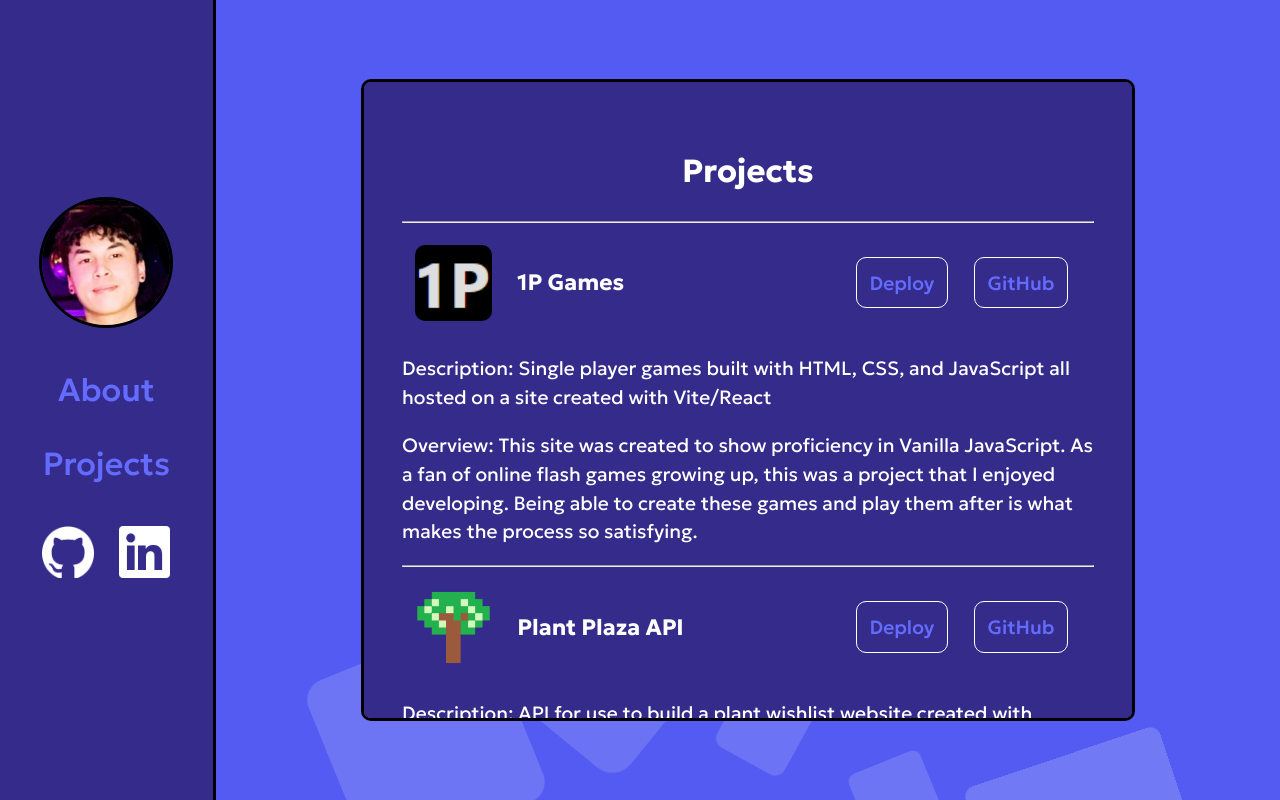
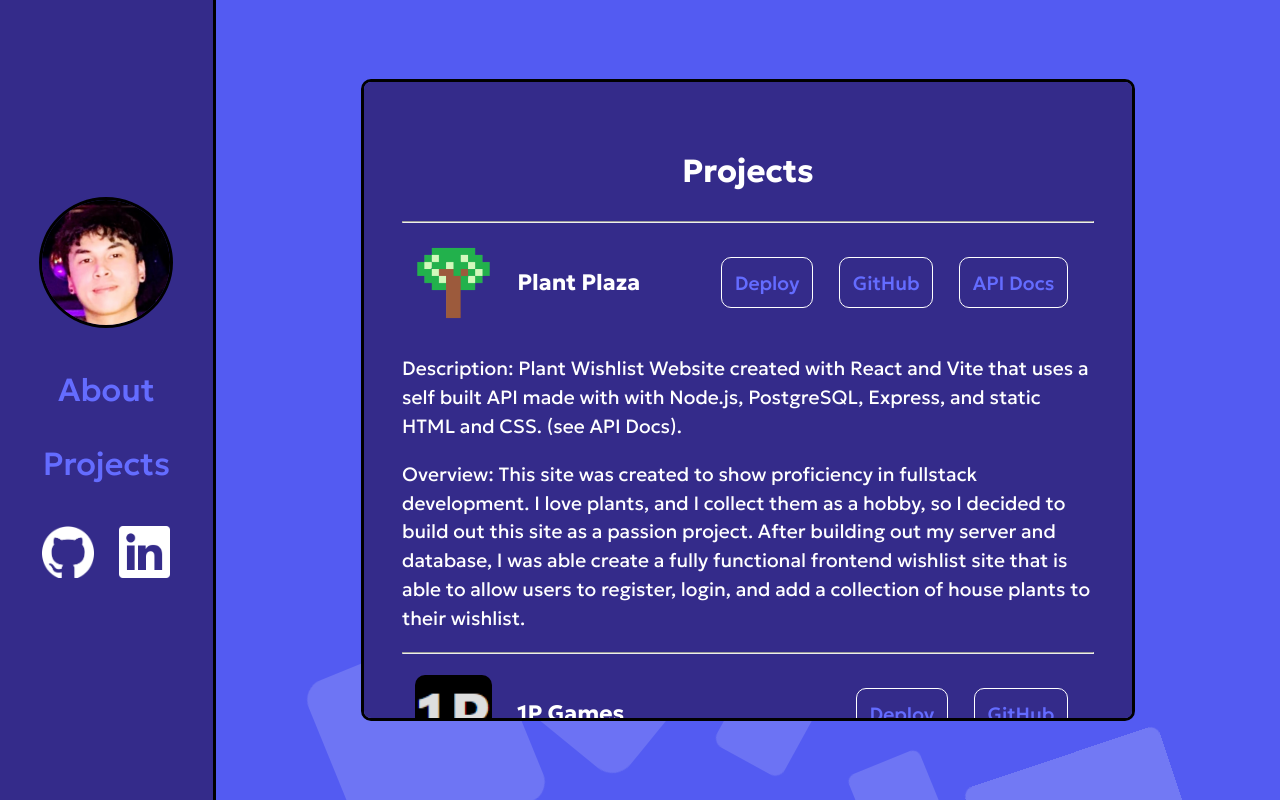
Before and after one commit to Trile16/personal-site, a React (Vite) app: page /projects in a window 1280 px wide. Built offline with nearby package versions, Linux system fonts and the light colour scheme.

Commit message:
added plant plaza frontend

```diff
--- a/src/Projects.jsx
+++ b/src/Projects.jsx
@@ -8,6 +8,51 @@ const Projects = () => {
     <div id="projects">
       <div id="projects-area">
         <h2 id="projects-title">Projects</h2>
+        <hr />
+        <div className="card">
+          <div className="project-header">
+            <div className="project-title">
+              <img className="project-image" src={plantplaza} />
+              <h3 className="project-name">Plant Plaza</h3>
+            </div>
+            <div>
+              <a
+                className="project-links"
+                href="https://plantplaza.netlify.app"
+                target="_blank"
+              >
+                Deploy
+              </a>
+              <a
+                className="project-links"
+                href="https://github.com/Trile16/plant-plaza"
+                target="_blank"
+              >
+                GitHub
+              </a>
+              <a
+                className="project-links"
+                href="https://plant-plaza-api.fly.dev"
+                target="_blank"
+              >
+                API Docs
+              </a>
+            </div>
+          </div>
+          <p>
+            Description: Plant Wishlist Website created with React and Vite that
+            uses a self built API made with with Node.js, PostgreSQL, Express,
+            and static HTML and CSS. (see API Docs).
+          </p>
+          <p>
+            Overview: This site was created to show proficiency in fullstack
+            development. I love plants, and I collect them as a hobby, so I
+            decided to build out this site as a passion project. After building
+            out my server and database, I was able create a fully functional
+            frontend wishlist site that is able to allow users to register,
+            login, and add a collection of house plants to their wishlist.
+          </p>
+        </div>
         <hr />
         <div className="card">
           <div className="project-header">
@@ -43,42 +88,6 @@ const Projects = () => {
             and play them after is what makes the process so satisfying.
           </p>
         </div>
-        <hr />
-        <div className="card">
-          <div className="project-header">
-            <div className="project-title">
-              <img className="project-image" src={plantplaza} />
-              <h3 className="project-name">Plant Plaza API</h3>
-            </div>
-            <div>
-              <a
-                className="project-links"
-                href="https://plant-plaza-api.fly.dev"
-                target="_blank"
-              >
-                Deploy
-              </a>
-              <a
-                className="project-links"
-                href="https://github.com/Trile16/plant-plaza-backend"
-                target="_blank"
-              >
-                GitHub
-              </a>
-            </div>
-          </div>
-          <p>
-            Description: API for use to build a plant wishlist website created
-            with Node.js, PostgreSQL, Express, and static HTML and CSS.
-          </p>
-          <p>
-            Overview: This site was created to show proficiency in backend
-            development. I love plants, so I built this project to create a
-            database for a list of house plants that I can store on a wishlist.
-            This documentation can be viewed on the deploy and can used to build
-            out a frontend application.
-          </p>
-        </div>
       </div>
     </div>
   );
```
